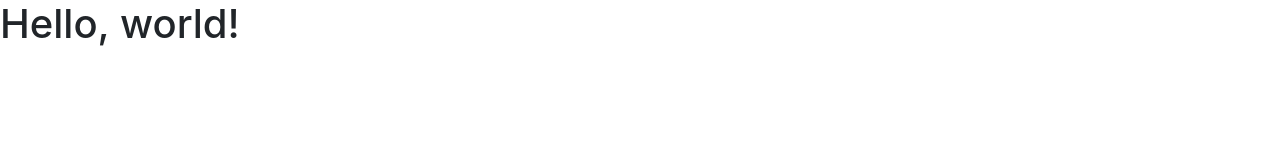
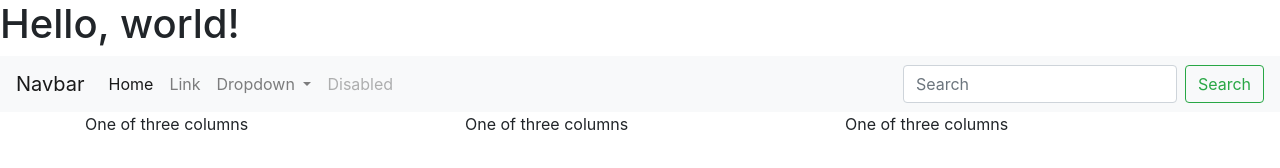
Before and after one commit to mollycover/cool-shades, a plain HTML site: page index.html in a window 1280 px wide. Drawn offline with nearby package versions, Linux system fonts and the light colour scheme.

Commit message:
add nav bar & copy bootstrap grid from Lesson Bootstrap Components and Layout

```diff
--- a/index.html
+++ b/index.html
@@ -20,3 +20,51 @@
     <script src="https://stackpath.bootstrapcdn.com/bootstrap/4.2.1/js/bootstrap.min.js" integrity="sha384-B0UglyR+jN6CkvvICOB2joaf5I4l3gm9GU6Hc1og6Ls7i6U/mkkaduKaBhlAXv9k" crossorigin="anonymous"></script>
   </body>
 </html>
+<nav class="navbar navbar-expand-lg navbar-light bg-light">
+  <a class="navbar-brand" href="#">Navbar</a>
+  <button class="navbar-toggler" type="button" data-toggle="collapse" data-target="#navbarSupportedContent" aria-controls="navbarSupportedContent" aria-expanded="false" aria-label="Toggle navigation">
+    <span class="navbar-toggler-icon"></span>
+  </button>
+
+  <div class="collapse navbar-collapse" id="navbarSupportedContent">
+    <ul class="navbar-nav mr-auto">
+      <li class="nav-item active">
+        <a class="nav-link" href="#">Home <span class="sr-only">(current)</span></a>
+      </li>
+      <li class="nav-item">
+        <a class="nav-link" href="#">Link</a>
+      </li>
+      <li class="nav-item dropdown">
+        <a class="nav-link dropdown-toggle" href="#" id="navbarDropdown" role="button" data-toggle="dropdown" aria-haspopup="true" aria-expanded="false">
+          Dropdown
+        </a>
+        <div class="dropdown-menu" aria-labelledby="navbarDropdown">
+          <a class="dropdown-item" href="#">Action</a>
+          <a class="dropdown-item" href="#">Another action</a>
+          <div class="dropdown-divider"></div>
+          <a class="dropdown-item" href="#">Something else here</a>
+        </div>
+      </li>
+      <li class="nav-item">
+        <a class="nav-link disabled" href="#" tabindex="-1" aria-disabled="true">Disabled</a>
+      </li>
+    </ul>
+    <form class="form-inline my-2 my-lg-0">
+      <input class="form-control mr-sm-2" type="search" placeholder="Search" aria-label="Search">
+      <button class="btn btn-outline-success my-2 my-sm-0" type="submit">Search</button>
+    </form>
+  </div>
+</nav>
+<div class="container">
+  <div class="row">
+    <div class="col-sm">
+      One of three columns
+    </div>
+    <div class="col-sm">
+      One of three columns
+    </div>
+    <div class="col-sm">
+      One of three columns
+    </div>
+  </div>
+</div>
```
